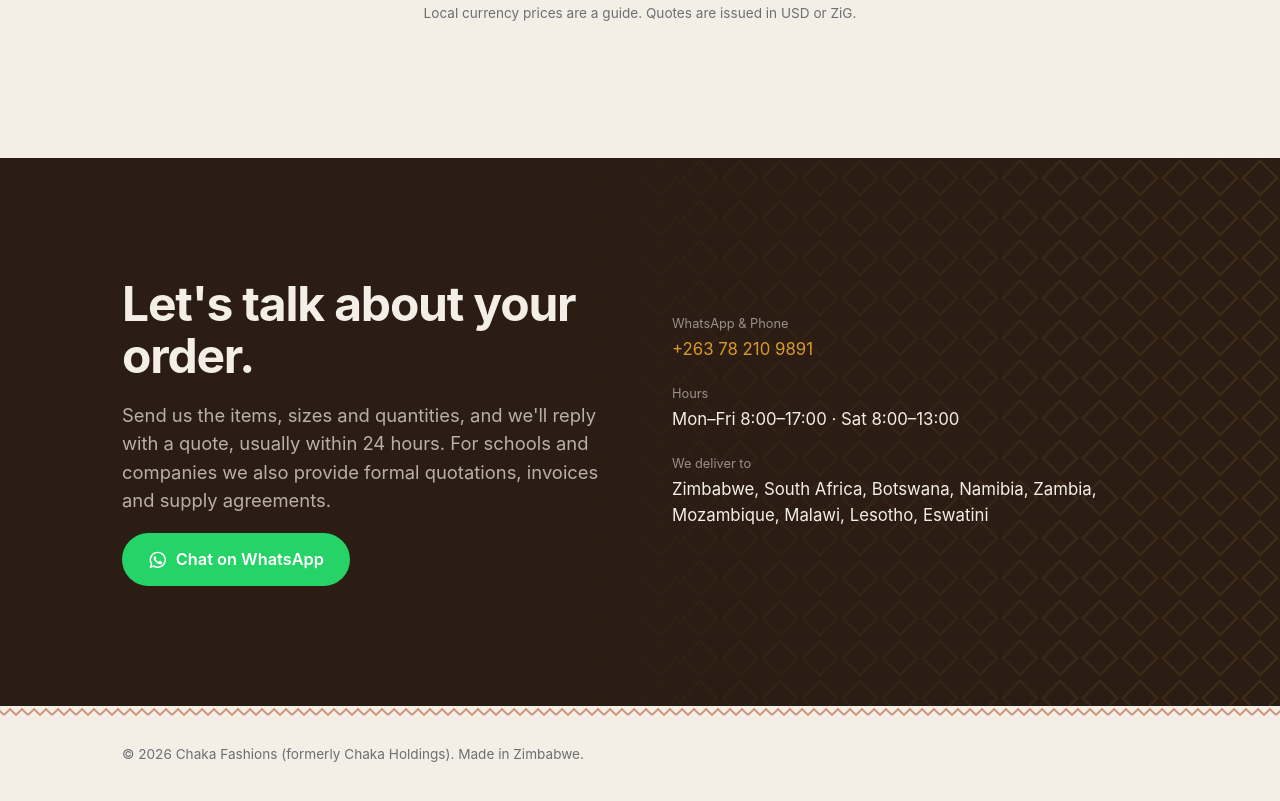
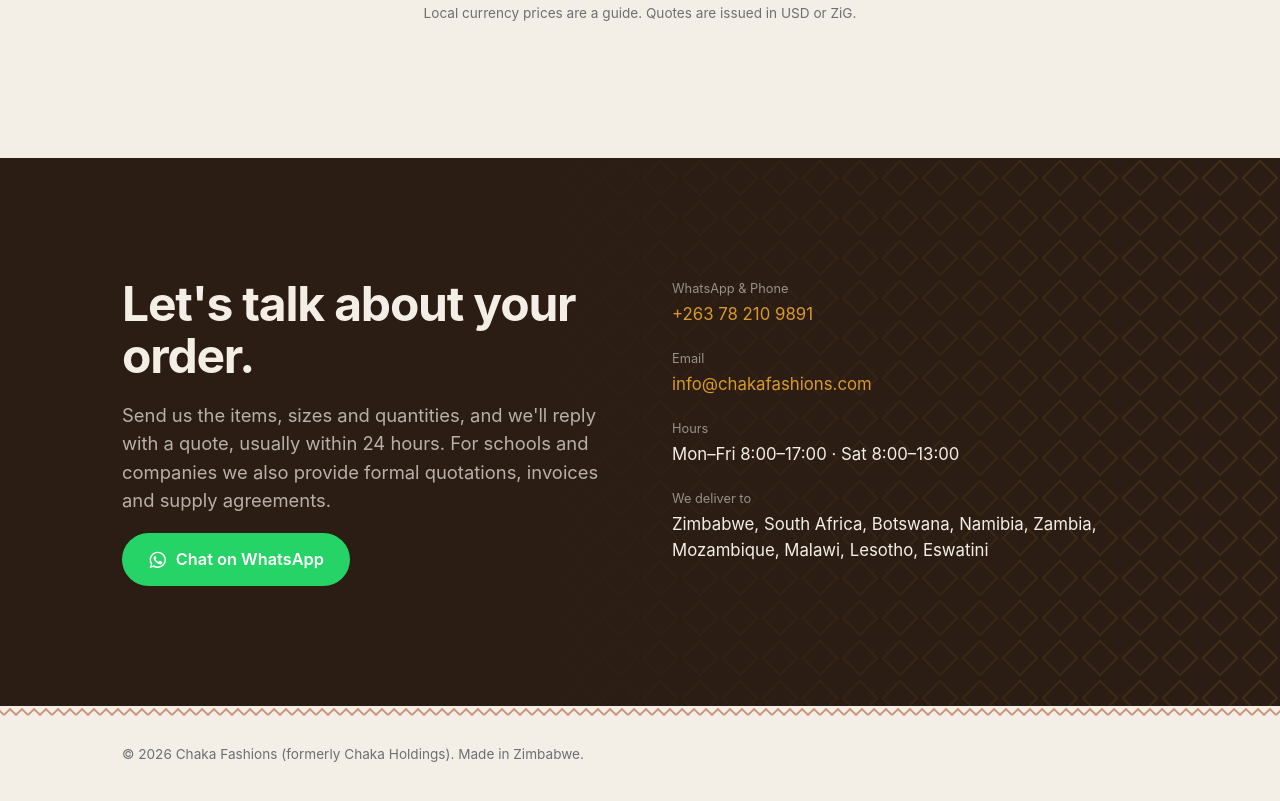
Before and after one commit to HeraldofData/chakafashions.com, a plain HTML site: page index.html in a window 1280 px wide. Shown: the part 1973-2774 px from the top of the page. Drawn offline with Linux system fonts and the light colour scheme; no server answers.

Commit message:
Add info@chakafashions.com email
Co-Authored-By: Claude Opus 5.5 <noreply@anthropic.com>

```diff
--- a/assets/js/main.js
+++ b/assets/js/main.js
@@ -2,7 +2,7 @@
 const CONFIG = {
   whatsapp: "263782109891",              // international format, no + or spaces
   phoneDisplay: "+263 78 210 9891",
-  email: "",                             // e.g. "info@chakafashions.com" once the forwarder is set up
+  email: "info@chakafashions.com",
   waGreeting: "Hello Chaka Fashions, I would like a quote.",
 };
 
--- a/index.html
+++ b/index.html
@@ -136,7 +136,8 @@
       </div>
       <div class="contact-list">
         <p><span>WhatsApp &amp; Phone</span><a href="#" class="js-whatsapp js-phone-text">+263 78 210 9891</a></p>
-               <p><span>Hours</span>Mon–Fri 8:00–17:00 · Sat 8:00–13:00</p>
+        <p><span>Email</span><a href="mailto:info@chakafashions.com" class="js-email">info@chakafashions.com</a></p>
+        <p><span>Hours</span>Mon–Fri 8:00–17:00 · Sat 8:00–13:00</p>
         <p><span>We deliver to</span>Zimbabwe, South Africa, Botswana, Namibia, Zambia, Mozambique, Malawi, Lesotho, Eswatini</p>
       </div>
     </div>
```
